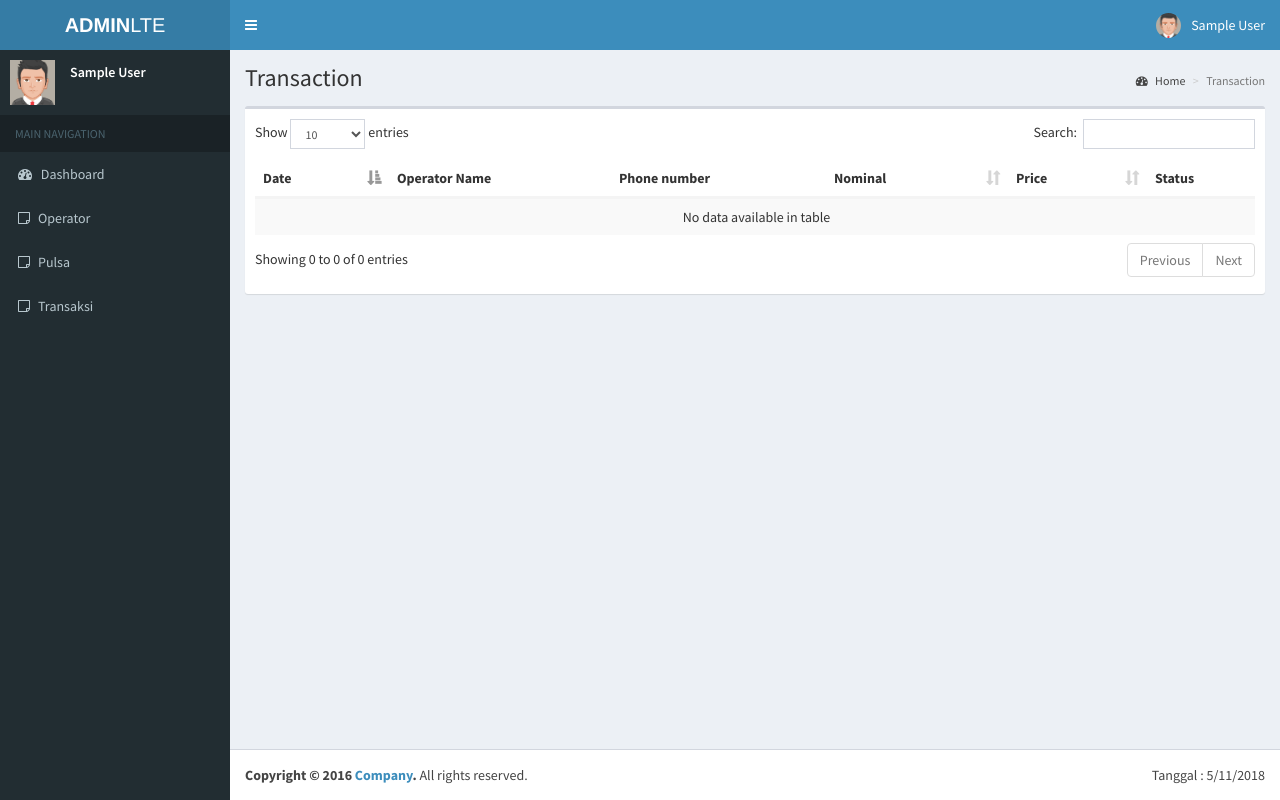
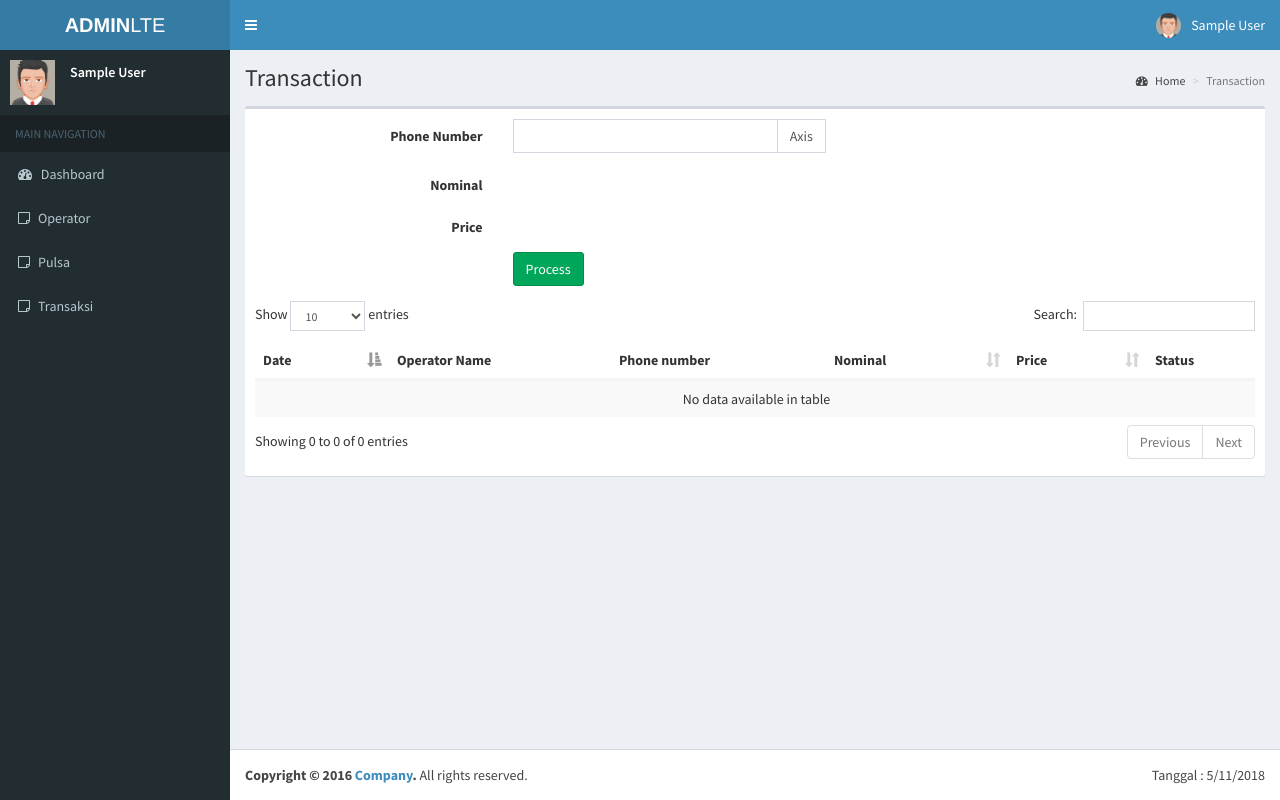
Before and after one commit to atangsutisna/konterpulsa, a CodeIgniter app: page /database/transaction in a window 1280 px wide. Run offline with CodeIgniter, Linux system fonts and the light colour scheme; the visitor is signed in with stand-in values (Sample User, id 1); data that the repository does not hold is empty; some libraries are stand-ins or nearby versions.

Commit message:
fix form transaction

```diff
--- a/application/views/transaction/index.php
+++ b/application/views/transaction/index.php
@@ -13,6 +13,34 @@
             <?= show_bootstrap_alert() ?>
             <div class="box">
                 <div class="box-body">
+                    <form class="form-horizontal" id="form_filter">
+                        <div class="form-group">
+                            <label class="col-3 col-sm-3 col-lg-3 control-label">Phone Number</label>
+                            <div class="col-4 col-sm-4 col-lg-4">
+                                <div class="input-group">
+                                    <input type="text" name="phone_number" class="form-control"/>
+                                    <div class="input-group-addon">Axis</div>
+                                </div>
+                            </div>
+                        </div>
+                        <div class="form-group">
+                            <label class="col-3 col-sm-3 col-lg-3 control-label">Nominal</label>
+                            <div class="col-3 col-sm-3 col-lg-3">
+
+                            </div>
+                        </div>
+                        <div class="form-group">
+                            <label class="col-3 col-sm-3 col-lg-3 control-label">Price</label>
+                            <div class="col-6 col-sm-6 col-lg-6">
+
+                            </div>
+                        </div>
+                        <div class="form-group">
+                            <div class="col-sm-offset-3 col-4 col-sm-4 col-lg-4">
+                                <button type="submit" class="btn btn-success" id="btn-reset">Process</button>
+                            </div>
+                        </div>
+                    </form>
                     <div class="table-responsive">
                         <table class="table table-striped" id="table_transaction">
                             <thead>
```
